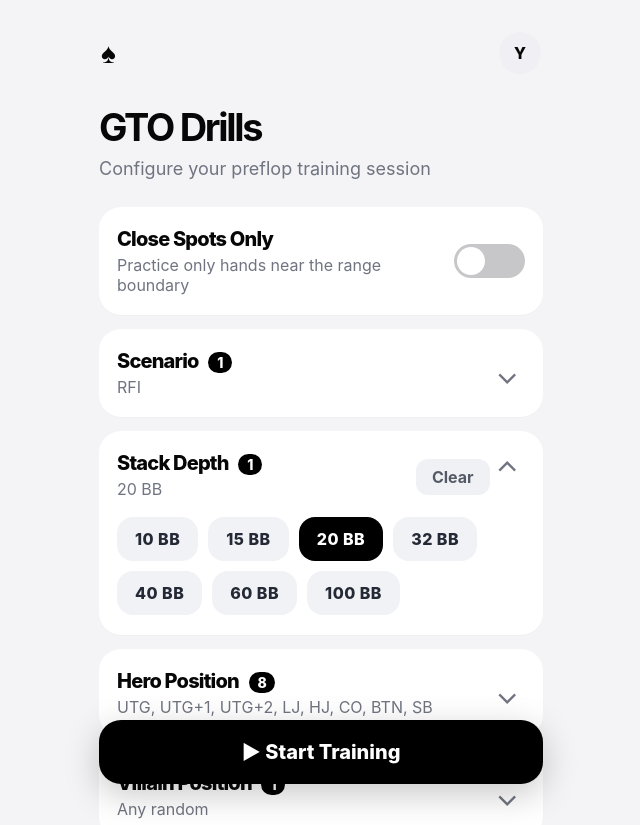
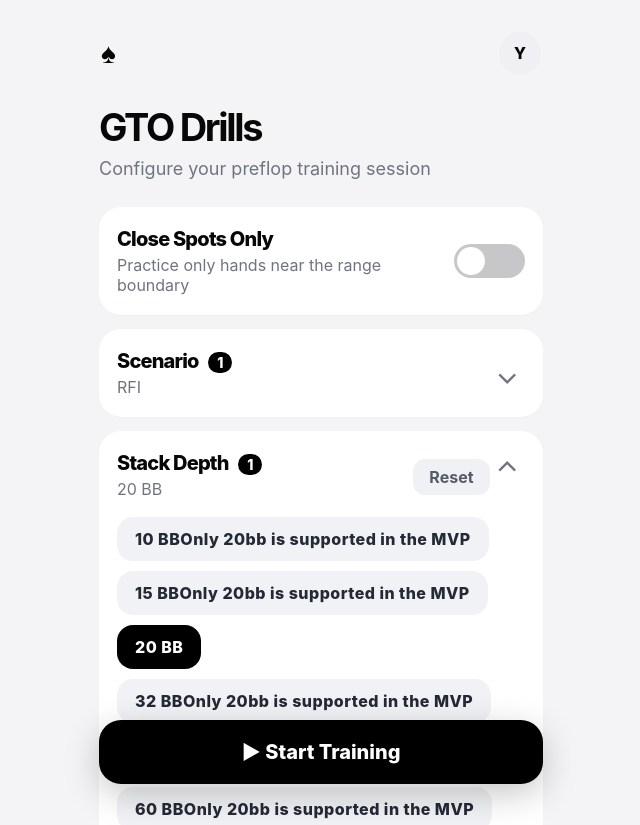
Before and after one commit to evilwarlock/Poklaude, a Next.js app: page / in a window 1280 px wide. Shown: the top 825 px of the page, without its empty margins (319-959 px from the left). Built offline with nearby package versions, Linux system fonts and the light colour scheme.

Commit message:
Grey out unavailable filter options in setup UI

```diff
--- a/app/page.tsx
+++ b/app/page.tsx
@@ -11,11 +11,22 @@ import {
   defaultFilters,
   filterOptions,
   pickNextQuestion,
+  positionOptions,
+  scenarioOptions,
+  stackOptions,
   summarizeWeakness,
+  villainPositionOptions,
 } from '@/lib/poker';
 
 type ExpandedSection = 'scenario' | 'stack' | 'hero' | 'villain' | null;
 type Screen = 'setup' | 'drill' | 'results';
+
+type SelectableOption<T extends string | number> = {
+  value: T;
+  label: string;
+  enabled: boolean;
+  reason?: string;
+};
 
 const storageKey = 'poklaude_attempts_v1';
 
@@ -151,22 +162,27 @@ export default function Home() {
         subtitle={filters.scenarios.length === filterOptions.scenarios.length ? 'All contexts' : filters.scenarios.join(', ')}
         expanded={expanded === 'scenario'}
         onToggle={() => setExpanded(expanded === 'scenario' ? null : 'scenario')}
-        onClear={() => setFilters((prev) => ({ ...prev, scenarios: [] }))}
+        onClear={() => setFilters((prev) => ({ ...prev, scenarios: ['RFI'] }))}
       >
         <div className="scenario-list">
-          {filterOptions.scenarios.map((scenario) => (
+          {scenarioOptions.map((scenario) => (
             <button
-              key={scenario}
-              className="scenario-row"
-              onClick={() => toggleArrayValue<Scenario>(scenario, filters.scenarios, (value) =>
-                setFilters((prev) => ({ ...prev, scenarios: value })),
-              )}
+              key={scenario.value}
+              className={`scenario-row ${!scenario.enabled ? 'disabled' : ''}`}
+              onClick={() => {
+                if (!scenario.enabled) return;
+                toggleArrayValue<Scenario>(scenario.value, filters.scenarios, (value) =>
+                  setFilters((prev) => ({ ...prev, scenarios: value.length ? value : ['RFI'] })),
+                );
+              }}
+              disabled={!scenario.enabled}
+              title={scenario.reason}
             >
               <span>
-                <span className="scenario-name">{scenario}</span>
-                <span className="scenario-desc">{scenarioDescription(scenario)}</span>
+                <span className="scenario-name">{scenario.label}</span>
+                <span className="scenario-desc">{scenario.enabled ? scenarioDescription(scenario.value) : scenario.reason}</span>
               </span>
-              {filters.scenarios.includes(scenario) && <span className="check">✓</span>}
+              {scenario.enabled && filters.scenarios.includes(scenario.value) && <span className="check">✓</span>}
             </button>
           ))}
         </div>
@@ -178,19 +194,18 @@ export default function Home() {
         subtitle={filters.stackDepths.length === filterOptions.stacks.length ? 'All depths' : `${filters.stackDepths.join(', ')} BB`}
         expanded={expanded === 'stack'}
         onToggle={() => setExpanded(expanded === 'stack' ? null : 'stack')}
-        onClear={() => setFilters((prev) => ({ ...prev, stackDepths: [] }))}
+        onClear={() => setFilters((prev) => ({ ...prev, stackDepths: [20] }))}
       >
         <div className="option-grid">
-          {filterOptions.stacks.map((stack) => (
-            <button
-              key={stack}
-              className={`pill ${filters.stackDepths.includes(stack) ? 'active' : ''}`}
-              onClick={() => toggleArrayValue<number>(stack, filters.stackDepths, (value) =>
-                setFilters((prev) => ({ ...prev, stackDepths: value })),
+          {stackOptions.map((stack) => (
+            <OptionPill
+              key={stack.value}
+              option={stack}
+              active={filters.stackDepths.includes(stack.value)}
+              onClick={() => toggleArrayValue<number>(stack.value, filters.stackDepths, (value) =>
+                setFilters((prev) => ({ ...prev, stackDepths: value.length ? value : [20] })),
               )}
-            >
-              {stack} BB
-            </button>
+            />
           ))}
         </div>
       </FilterCard>
@@ -201,19 +216,18 @@ export default function Home() {
         subtitle={filters.heroPositions.length === filterOptions.positions.length ? 'All positions' : filters.heroPositions.join(', ')}
         expanded={expanded === 'hero'}
         onToggle={() => setExpanded(expanded === 'hero' ? null : 'hero')}
-        onClear={() => setFilters((prev) => ({ ...prev, heroPositions: [] }))}
+        onClear={() => setFilters((prev) => ({ ...prev, heroPositions: ['UTG', 'UTG+1', 'UTG+2', 'LJ', 'HJ', 'CO', 'BTN', 'SB'] }))}
       >
         <div className="option-grid">
-          {filterOptions.positions.map((position) => (
-            <button
-              key={position}
-              className={`pill ${filters.heroPositions.includes(position) ? 'active' : ''}`}
-              onClick={() => toggleArrayValue<Position>(position, filters.heroPositions, (value) =>
-                setFilters((prev) => ({ ...prev, heroPositions: value })),
+          {positionOptions.map((position) => (
+            <OptionPill
+              key={position.value}
+              option={position}
+              active={filters.heroPositions.includes(position.value)}
+              onClick={() => toggleArrayValue<Position>(position.value, filters.heroPositions, (value) =>
+                setFilters((prev) => ({ ...prev, heroPositions: value.length ? value : ['UTG'] })),
               )}
-            >
-              {position}
-            </button>
+            />
           ))}
         </div>
       </FilterCard>
@@ -221,29 +235,19 @@ export default function Home() {
       <FilterCard
         title="Villain Position"
         count={filters.villainPositions.length}
-        subtitle={filters.villainPositions.includes('Any') ? 'Any random' : filters.villainPositions.join(', ')}
+        subtitle="Unavailable for RFI MVP"
         expanded={expanded === 'villain'}
         onToggle={() => setExpanded(expanded === 'villain' ? null : 'villain')}
         onClear={() => setFilters((prev) => ({ ...prev, villainPositions: ['Any'] }))}
       >
         <div className="option-grid">
-          {(['Any', ...filterOptions.positions] as Array<Position | 'Any'>).map((position) => (
-            <button
-              key={position}
-              className={`pill ${filters.villainPositions.includes(position) ? 'active' : ''}`}
-              onClick={() => {
-                if (position === 'Any') {
-                  setFilters((prev) => ({ ...prev, villainPositions: ['Any'] }));
-                  return;
-                }
-                const current = filters.villainPositions.filter((item) => item !== 'Any');
-                toggleArrayValue<Position | 'Any'>(position, current, (value) =>
-                  setFilters((prev) => ({ ...prev, villainPositions: value.length ? value : ['Any'] })),
-                );
-              }}
-            >
-              {position}
-            </button>
+          {villainPositionOptions.map((position) => (
+            <OptionPill
+              key={position.value}
+              option={position}
+              active={filters.villainPositions.includes(position.value)}
+              onClick={() => undefined}
+            />
           ))}
         </div>
       </FilterCard>
@@ -289,12 +293,37 @@ function FilterCard({
           <div className="card-subtitle">{subtitle}</div>
         </div>
         <div>
-          {expanded && <button className="clear-btn" onClick={onClear}>Clear</button>}
+          {expanded && <button className="clear-btn" onClick={onClear}>Reset</button>}
           <button className="chevron" onClick={onToggle}>{expanded ? '⌃' : '⌄'}</button>
         </div>
       </div>
       {expanded && children}
     </section>
+  );
+}
+
+function OptionPill<T extends string | number>({
+  option,
+  active,
+  onClick,
+}: {
+  option: SelectableOption<T>;
+  active: boolean;
+  onClick: () => void;
+}) {
+  return (
+    <button
+      className={`pill ${active ? 'active' : ''} ${!option.enabled ? 'disabled' : ''}`}
+      onClick={() => {
+        if (!option.enabled) return;
+        onClick();
+      }}
+      disabled={!option.enabled}
+      title={option.reason}
+    >
+      <span>{option.label}</span>
+      {!option.enabled && <span className="coming-soon">{option.reason ?? 'Coming soon'}</span>}
+    </button>
   );
 }
 
```
